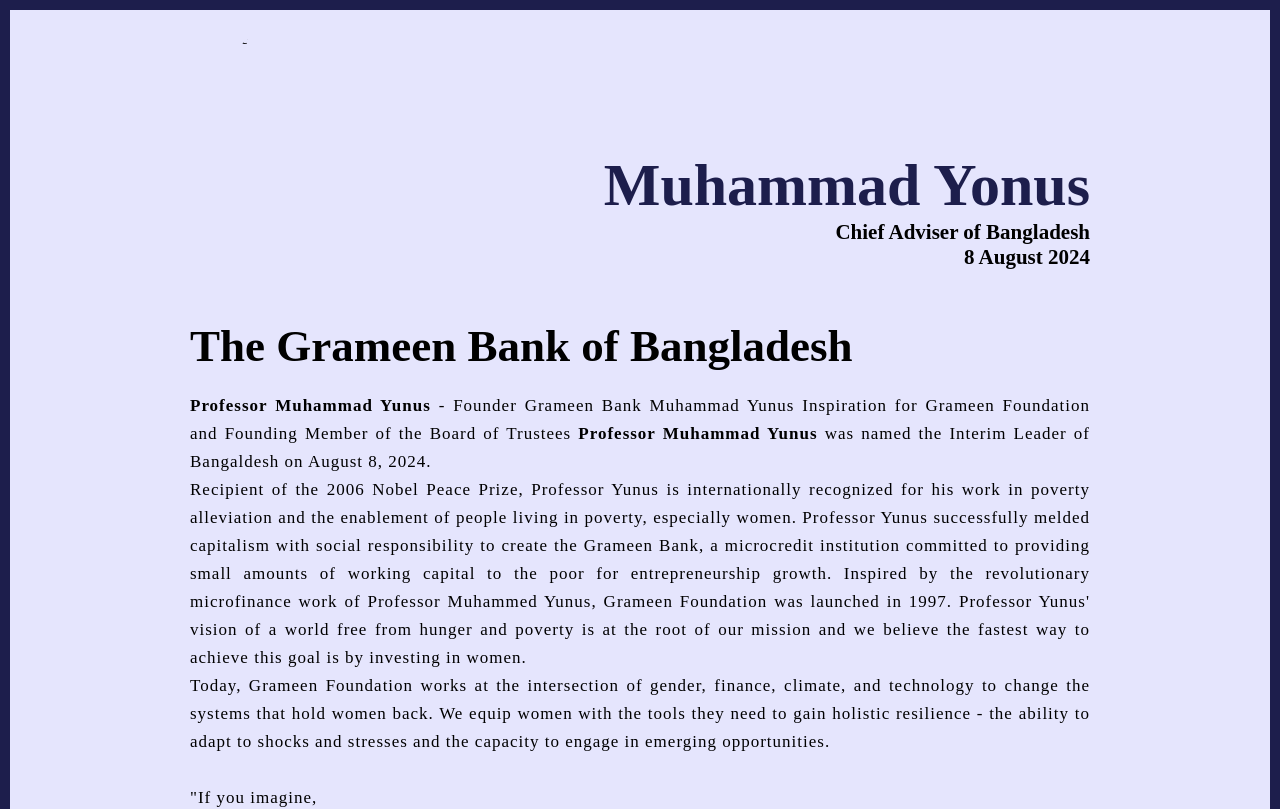
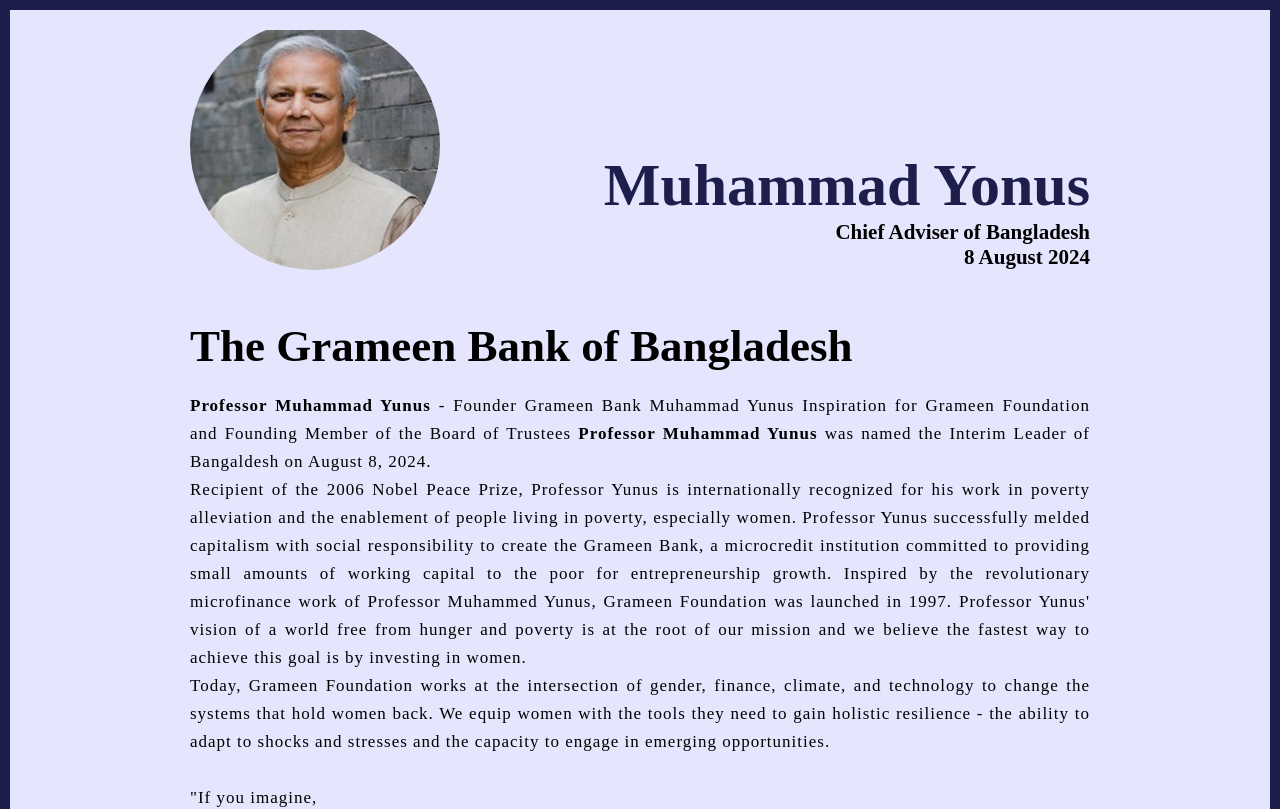
Before and after one commit to Tan173/About-Dr-Younus, a plain HTML site: page index.html in a window 1280 px wide. Shown: the top 809 px of the page. Drawn offline with Linux system fonts and the light colour scheme.

Commit message:
Update index.html
Img

```diff
--- a/index.html
+++ b/index.html
@@ -14,7 +14,7 @@
     <div class="content">
       <section class="top_section">
 <div class="image_container">
-  <img src="images/jj.jpeg" alt="tribute">
+  <img src="jj.jpeg" alt="tribute">
 </div>
 <div>
   <h1> Muhammad Yonus</h1>
```
